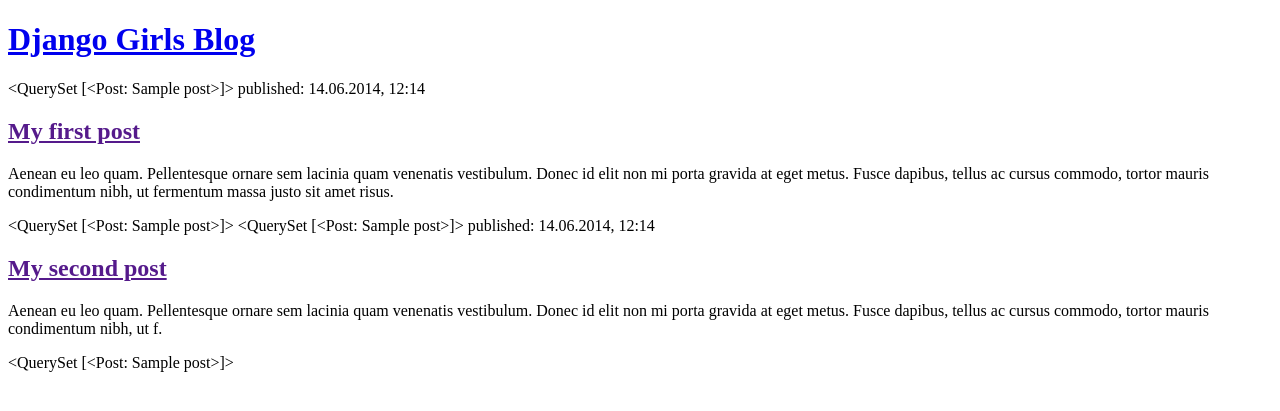
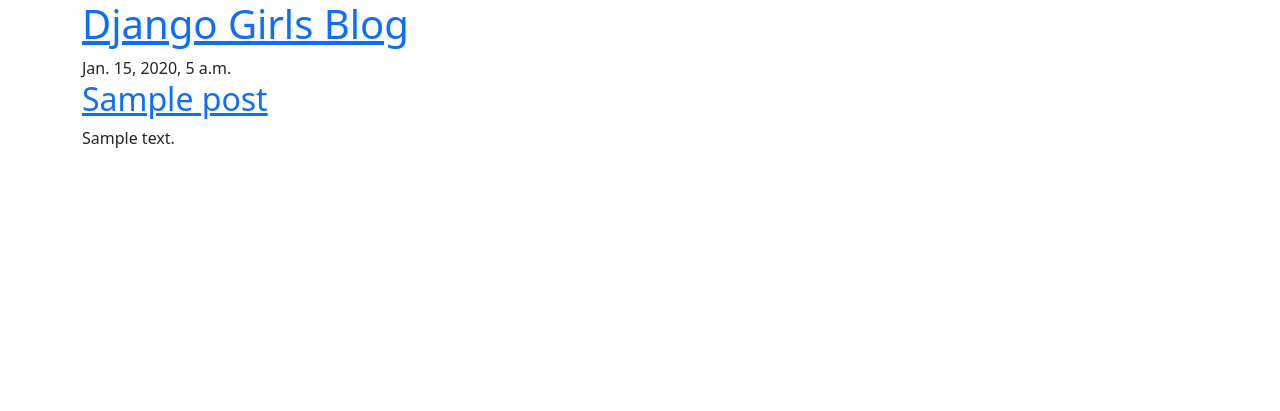
Before and after one commit to AnthonyHutson/my-test-repository, a Django app: page / in a window 1280 px wide. Shown: the top 411 px of the page. Run offline with Django 5.2, Linux system fonts and the light colour scheme; tables that the repository leaves empty hold one stand-in row (values such as "Sample post").

Commit message:
Update post_list.html

```diff
--- a/blog/templates/blog/post_list.html
+++ b/blog/templates/blog/post_list.html
@@ -1,23 +1,33 @@
+{% load static %}
 <!DOCTYPE html>
 <html>
     <head>
         <title>Django Girls blog</title>
+        <link rel="stylesheet" href="https://cdn.jsdelivr.net/npm/bootstrap@5.3.3/dist/css/bootstrap.min.css" integrity="sha384-QWTKZyjpPEjISv5WaRU9OFeRpok6YctnYmDr5pNlyT2bRjXh0JMhjY6hW+ALEwIH" crossorigin="anonymous">
+        <link rel="stylesheet" href="https://fonts.googleapis.com/css?family=Lobster&subset=latin,latin-ext">
+        <link rel="stylesheet" href="{% static 'css/blog.css' %}">
     </head>
     <body>
-        <header>
-            <h1><a href="/">Django Girls Blog</a></h1>
+        <header class="page-header">
+          <div class="container">
+              <h1><a href="/">Django Girls Blog</a></h1>
+          </div>
         </header>
 
-        {{ posts }}
-            <time>published: 14.06.2014, 12:14</time>
-            <h2><a href="">My first post</a></h2>
-            <p>Aenean eu leo quam. Pellentesque ornare sem lacinia quam venenatis vestibulum. Donec id elit non mi porta gravida at eget metus. Fusce dapibus, tellus ac cursus commodo, tortor mauris condimentum nibh, ut fermentum massa justo sit amet risus.</p>
-        {{ posts }}
-
-        {{ posts }}
-            <time>published: 14.06.2014, 12:14</time>
-            <h2><a href="">My second post</a></h2>
-            <p>Aenean eu leo quam. Pellentesque ornare sem lacinia quam venenatis vestibulum. Donec id elit non mi porta gravida at eget metus. Fusce dapibus, tellus ac cursus commodo, tortor mauris condimentum nibh, ut f.</p>
-        {{ posts }}
+        <main class="container">
+            <div class="row">
+                <div class="col">
+                {% for post in posts %}
+                    <article class="post">
+                        <time class="date">
+                            {{ post.published_date }}
+                        </time>
+                        <h2><a href="">{{ post.title }}</a></h2>
+                        <p>{{ post.text|linebreaksbr }}</p>
+                    </article>
+                {% endfor %}
+                </div>
+            </div>
+        </main>
     </body>
 </html>
```
